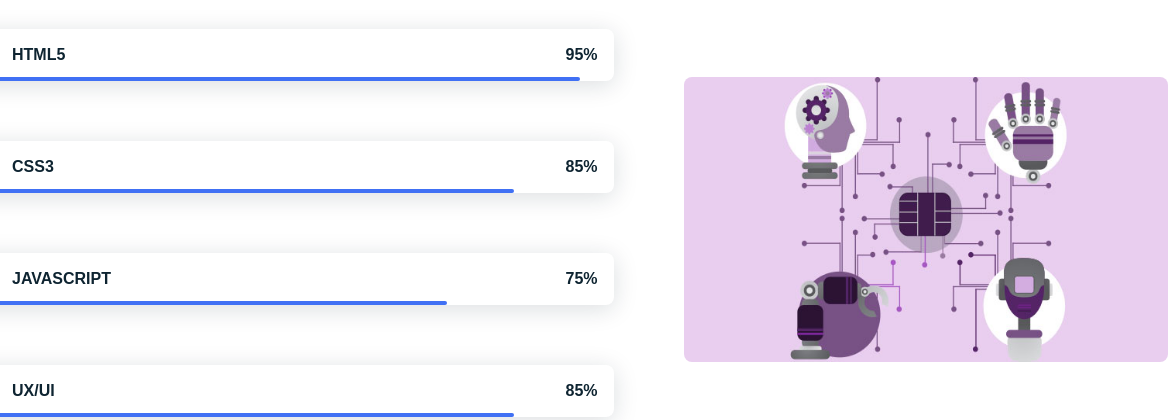
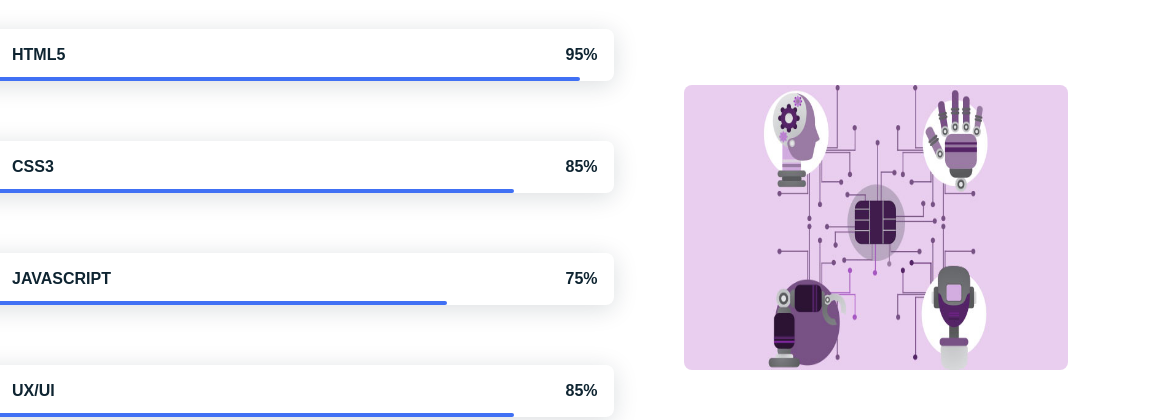
Before and after one commit to vohra1296/Portfolio02, a plain HTML site: page index.html in a window 1280 px wide. Shown: the part 1792-2212 px from the top of the page, 164-1332 px from the left, 1168 px wide, since content can reach past the window. Drawn offline with nearby package versions, Linux system fonts and the light colour scheme; a web font is replaced by a local one.

Commit message:
fixed minor defects in higher width

```diff
--- a/CSS/style.css
+++ b/CSS/style.css
@@ -465,7 +465,6 @@ img{
     .home__social-icon{
         margin-bottom: 0;
         margin-right: var(--mb-4);
-        margin-top: -13.5rem;
         margin-left: 1rem;
     }
     .home__title{
@@ -473,7 +472,7 @@ img{
     }
     .home__img{
         margin-right: 5rem ;
-        margin-top: 20rem;
+        margin-top:-27.5rem;
         width: 457px;
         bottom: 15%;
         border-radius: .5rem;
@@ -513,11 +512,11 @@ img{
         height: 65%;
     }
     .skills__img{
-        width: 484px;
+        width: 384px;
         height: 285px;
         margin-left: 45rem;
-        margin-top : -25rem;
-        margin-right: 13rem;
+        margin-top : -24.5rem;
+        margin-right: -10rem;
     }
     .work__container{
         grid-template-columns: repeat(3,1fr);
```
